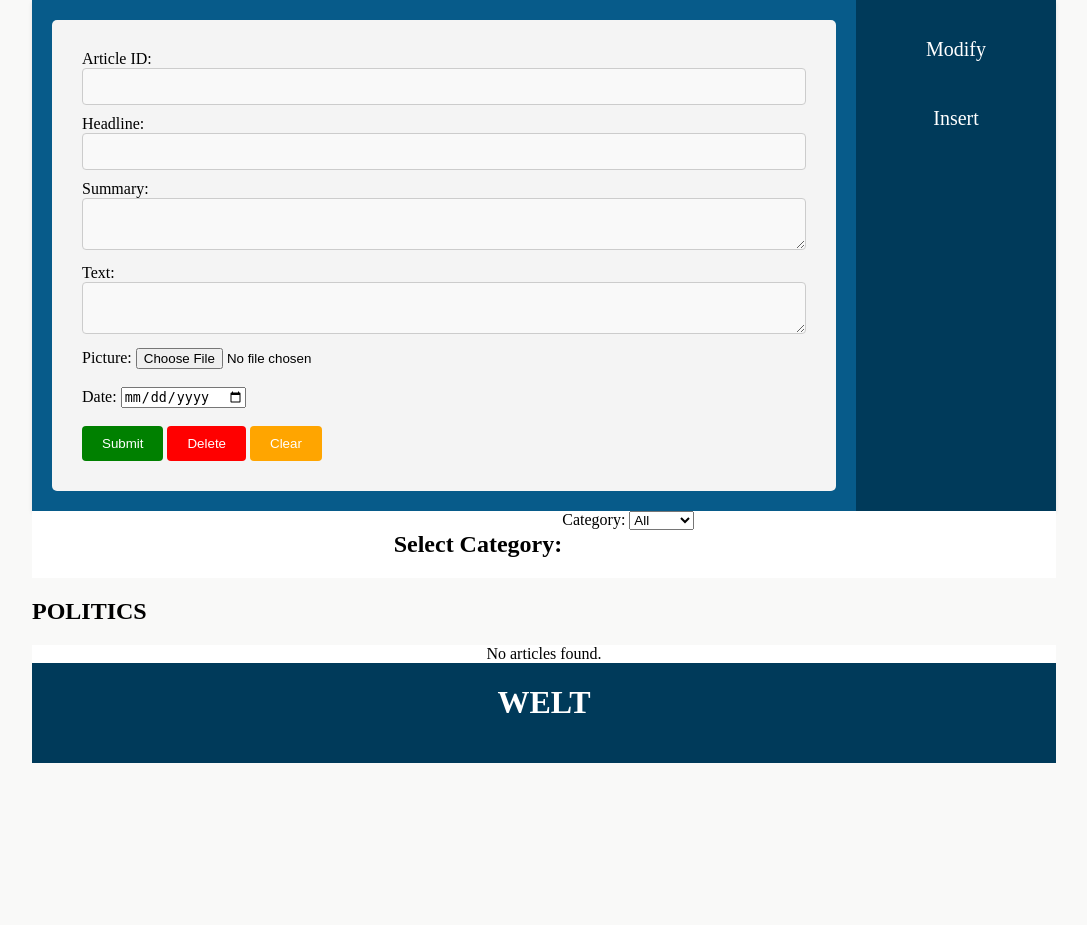
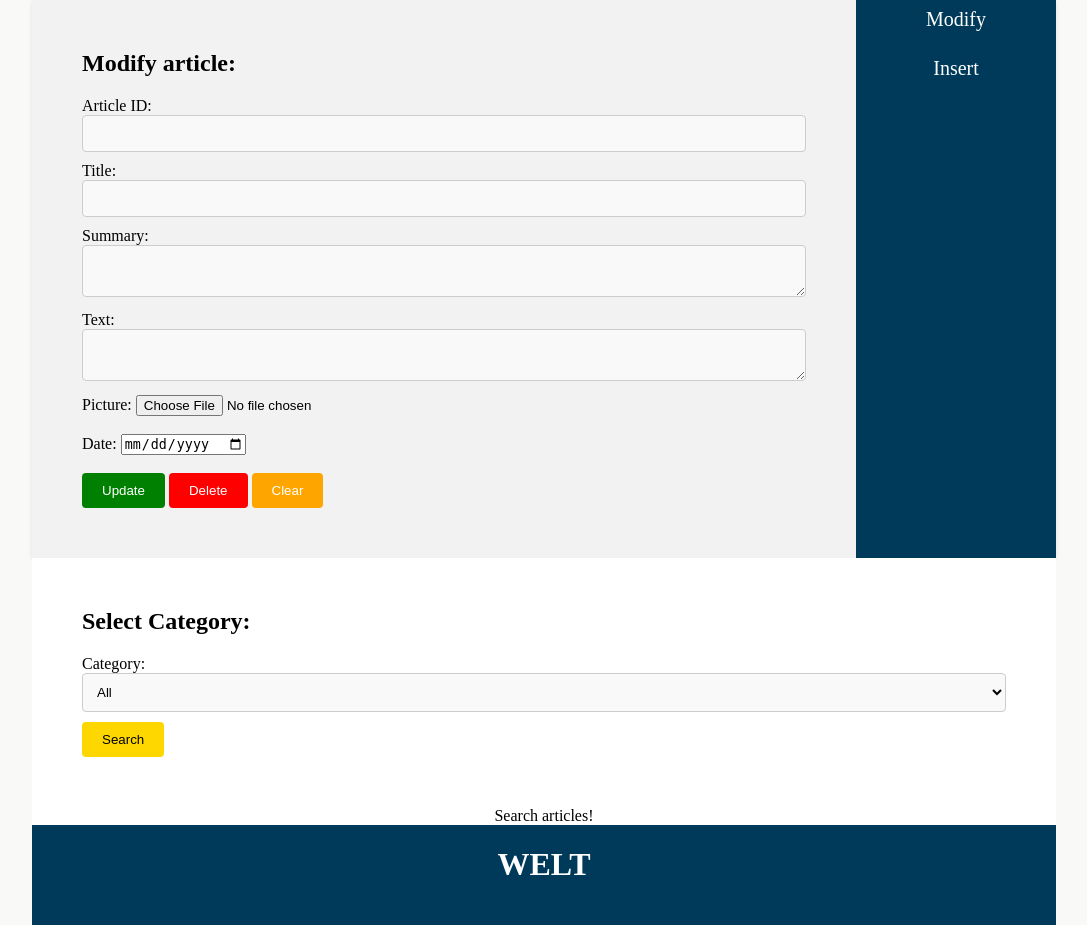
Before and after one commit to artrix5/simple-cms, a PHP site: page /administrator.php in a window 1280 px wide. Shown: the part 143-1068 px from the top of the page, without its empty margins (96-1183 px from the left). Before the commit the page ends 906 px from the top, so only its background shows below. Run offline with PHP 8.4, Linux system fonts and the light colour scheme; data that the repository does not hold is empty.

Commit message:
Bugfixes

```diff
--- a/administrator.php
+++ b/administrator.php
@@ -18,7 +18,7 @@
             <h1>WELT</h1>
         </div>
         <nav>
-            <ul class="main-menu-ul">
+            <ul class="main-menu">
                 <li><a href="index.php">Home</a></li>
                 <li><a href="category.php?category=politics">Politics</a></li>
                 <li><a href="category.php?category=food">Food</a></li>
@@ -29,12 +29,13 @@
 
     <section class="container-admin">
         <div class="form-container">
-            <form method="post">
+            <form method="post" action="modify.php">
+                <h2>Modify article:</h2>
                 <label for="article_id">Article ID:</label>
                 <input type="text" name="article_id" id="article_id" required>
 
-                <label for="headline">Headline:</label>
-                <input type="text" name="headline" id="headline">
+                <label for="title">Title:</label>
+                <input type="text" name="title" id="title">
 
                 <label for="summary">Summary:</label>
                 <textarea name="summary" id="summary"></textarea>
@@ -43,12 +44,12 @@
                 <textarea name="text" id="text"></textarea>
 
                 <label for="picture">Picture:</label>
-                <input type="file" name="picture" id="picture" required><br><br>
+                <input type="file" name="picture" id="picture"><br><br>
 
                 <label for="date">Date:</label>
                 <input type="date" id="date" name="date"><br><br>
 
-                <input type="submit" class="submit-button" name="submit" value="Submit">
+                <input type="submit" class="update-button" name="update" value="Update">
                 <input type="submit" class="delete-button" name="delete" value="Delete">
                 <input type="submit" class="clear-button" name="clear" value="Clear">
 
@@ -64,52 +65,67 @@
     </section>
 
     <section>
+        <div class="form-container">
+            <form method="POST">
                 <h2>Select Category:</h2>
-        <div>
+
                 <label for="category">Category:</label>
-            <select id="category" name="category" onchange="fetchArticles(this.value)">
-                <option value="All">All</option>
-                <option value="Politics">Politics</option>
-                <option value="Food">Food</option>
+                <select id="category" name="category">
+                    <option value="all">All</option>
+                    <option value="politics">Politics</option>
+                    <option value="food">Food</option>
                 </select>
+                <input type="submit" class="search-button" name="search" value="Search">
+
+            </form>
         </div>
     </section>
 
-    <h2 class="title">POLITICS</h2>
     <section>
         <?php
         include 'connect.php';
         define('UPLPATH', 'img/');
 
+        if (isset($_POST['category']) && isset($_POST['search'])) {
+            $category = $_POST['category'];
+
             // Query to retrieve articles from the database
-        $sql = "SELECT id, title, summary, picture, date_published, category FROM test WHERE archive = 0 AND category = 'Politics' ORDER BY date_published LIMIT 4";
+            if ($category == "all") {
+                $sql = "SELECT id, title, summary, picture, date_published, category FROM test ORDER BY date_published LIMIT 4";
+            } else {
+                $sql = "SELECT id, title, summary, picture, date_published, category FROM test WHERE category = '$category' ORDER BY date_published";
+            }
 
             // Execute the query
             $result = mysqli_query($dbc, $sql);
 
             // Loop through the result set and display each article
             if (mysqli_num_rows($result) > 0) {
-            $current_category = "";
                 while ($row = mysqli_fetch_assoc($result)) {
                     echo "<article>";
-                echo "<label>";
-                echo "<input type='checkbox' name='article_checkbox' class='article-checkbox' onclick='setArticleId(this)' data-article-id='" . $row['id'] . "'>";
+                    echo "<input type='radio' name='article_checkbox' class='article-checkbox' onclick='setArticleId(this)' data-article-id='" . $row['id'] . "'>";
                     echo "<div class='image-container'>";
                     echo '<img src="' . UPLPATH . $row['picture'] . '">';
                     echo "</div>";
                     echo "<h3><a href='article.php?id=" . $row["id"] . "'>" . $row["title"] . "</a></h3>";
                     echo "<p>" . $row["summary"] . "</p>";
                     echo "<p>Date: " . $row["date_published"] . "</p>";
-                echo "</label>";
                     echo "</article>";
                 }
             } else {
                 echo "No articles found.";
             }
+        } else {
+            echo "Search articles!";
+        }
+
+
+
 
         // Close the database connection
         mysqli_close($dbc);
         ?>
+
     </section>
 
     <footer>
@@ -119,6 +135,12 @@
     <script>
         function setArticleId(checkbox) {
             var articleIdInput = document.getElementById("article_id");
+            var checkboxes = document.getElementsByClassName("article-checkbox");
+            for (var i = 0; i < checkboxes.length; i++) {
+                if (checkboxes[i] !== checkbox) {
+                    checkboxes[i].checked = false;
+                }
+            }
             if (checkbox.checked) {
                 articleIdInput.value = checkbox.getAttribute("data-article-id");
             } else {
--- a/article.php
+++ b/article.php
@@ -23,7 +23,7 @@
         </div>
 
         <nav>
-            <ul class="main-menu-ul">
+            <ul class="main-menu">
 
                 <li><a href="index.php">Home</a></li>
                 <li><a href="category.php?category=politics">Politics</a></li>
@@ -63,7 +63,7 @@
         echo "<div class='article-content'>";
         echo "<h2>" . $row["title"] . "</h2>";
         echo "<p>Date: " . $row["date_published"] . "</p>";
-        echo "<div class=\"img-container-article\">";
+        echo "<div class=\"image-container-article\">";
         echo "<img src='" . UPLPATH . $row["picture"] . "' alt='" . $row["title"] . "'>";
         echo "</div>";
         echo "<p>" . $row["content"] . "</p>";
--- a/basic-styles.css
+++ b/basic-styles.css
@@ -30,10 +30,6 @@ ul {
   flex-direction: row;
 }
 
-li {
-  padding: 10px;
-}
-
 li a {
   color: white;
   font-size: 20px;
@@ -59,17 +55,19 @@ a:active {
 
 section {
   width: 100%;
-  background-color: white;
   display: flex;
   flex-direction: row;
   justify-content: center;
+  background-color: white;
+  flex: 1;
   /* Update: Use flex: 1 to make the background div take up remaining space */
 }
+
+
 
 form {
   width: 100%;
   margin: 0 auto;
-  background-color: #f4f4f4;
   border-radius: 5px;
   padding: 30px;
   box-sizing: border-box;
--- a/class-styles.css
+++ b/class-styles.css
@@ -9,19 +9,32 @@
   object-fit: cover;
 }
 
+.image-container-article {
+  width: 100%;
+  overflow: hidden;
+}
 
-.main-menu-ul {
+.image-container-article img {
+  width: 75%;
+  height: auto;
+}
+
+
+.main-menu {
   margin: 0 0 0 10px;
   list-style: none;
   color: white;
   padding: 0;
 }
 
+.main-menu li {
+  padding: 10px;
+}
+
 .navigation-bar {
   flex: 0 0 200px;
   background-color: rgb(0, 58, 90);
   color: #fff;
-  padding: 20px;
   text-align: center;
 }
 
@@ -52,12 +65,16 @@
 .container-admin {
   display: flex;
   width: 100%;
-  background-color:rgb(7, 91, 138);
+  background-color: rgb(242, 242, 242);
   box-shadow: 0 2px 4px rgba(0, 0, 0, 0.1);
 }
 
+.submit-button {
+  background-color: rgb(50,205,50);
+  color: white;
+}
 
-.submit-button {
+.update-button {
   background-color: green;
   color: white;
 }
@@ -72,6 +89,11 @@
   color: white;
 }
 
+.search-button {
+  background-color: rgb(255,215,0);
+  color:black;
+}
+
 .form-container {
   flex: 1;
   padding: 20px;
@@ -82,7 +104,6 @@
 }
 
 .form-container input[type="submit"] {
-  color: #fff;
   padding: 10px 20px;
   border: none;
   border-radius: 4px;
@@ -91,7 +112,8 @@
 
 .form-container input[type="text"],
 .form-container textarea,
-.form-container select {
+.form-container select,
+.form-container number {
   width: 100%;
   padding: 10px;
   margin-bottom: 10px;
@@ -133,6 +155,7 @@
   background-image: url("img/texture5.jpg");
   background-repeat: no-repeat;
   background-size: cover;
+  min-height: 80vh;
 }
 
 .container-right {
@@ -145,6 +168,13 @@
   transition: background-image 0.5s;
   justify-content: center;
   align-items: center;
+  min-height: 80vh;
+}
+
+.container-middle {
+  width: 100%;
+  align-items: center;
+  justify-content: center;
 }
 
 .welcome-admin {
@@ -232,7 +262,6 @@
   display: flex;
   flex-direction: column;
   justify-content: center;
-
   background-color: white;
 }
 
--- a/index.php
+++ b/index.php
@@ -22,7 +22,7 @@
         </div>
 
         <nav>
-            <ul class="main-menu-ul">
+                <ul class="main-menu">
                     <li><a href="index.php">Home</a></li>
                     <li><a href="category.php?category=politics">Politics</a></li>
                     <li><a href="category.php?category=food">Food</a></li>
--- a/login.php
+++ b/login.php
@@ -19,7 +19,7 @@
             <h1>WELT</h1>
         </div>
         <nav>
-            <ul class="main-menu-ul">
+            <ul class="main-menu">
                 <li><a href="index.php">Home</a></li>
                 <li><a href="category.php?category=politics">Politics</a></li>
                 <li><a href="category.php?category=food">Food</a></li>
@@ -28,7 +28,7 @@
         </nav>
     </header>
 
-
+<div class="background">
     <section>
         <div class="container-left">
             <div class="register-container">
@@ -50,6 +50,7 @@
             </form>
         </div>
     </section>
+</div>
 
     <footer>
         <h1>WELT</h1>
--- a/register.php
+++ b/register.php
@@ -21,7 +21,7 @@
         </div>
 
         <nav>
-            <ul class="main-menu-ul">
+            <ul class="main-menu">
                 <li><a href="index.php">Home</a></li>
                 <li><a href="category.php?category=politics">Politics</a></li>
                 <li><a href="category.php?category=food">Food</a></li>
@@ -31,7 +31,7 @@
     </header>
 
 
-    <section>
+    <section class="container-middle">
         <div>
             <form method="POST" class="login-form">
                 <h2 class="center">Register</h2>
```
Also changed, not shown: category.php (+8 -7 lines), insert.php (+19 -9 lines), modify.php (added, +58 -0 lines). Lines whose indentation alone changed are shown as unchanged.
